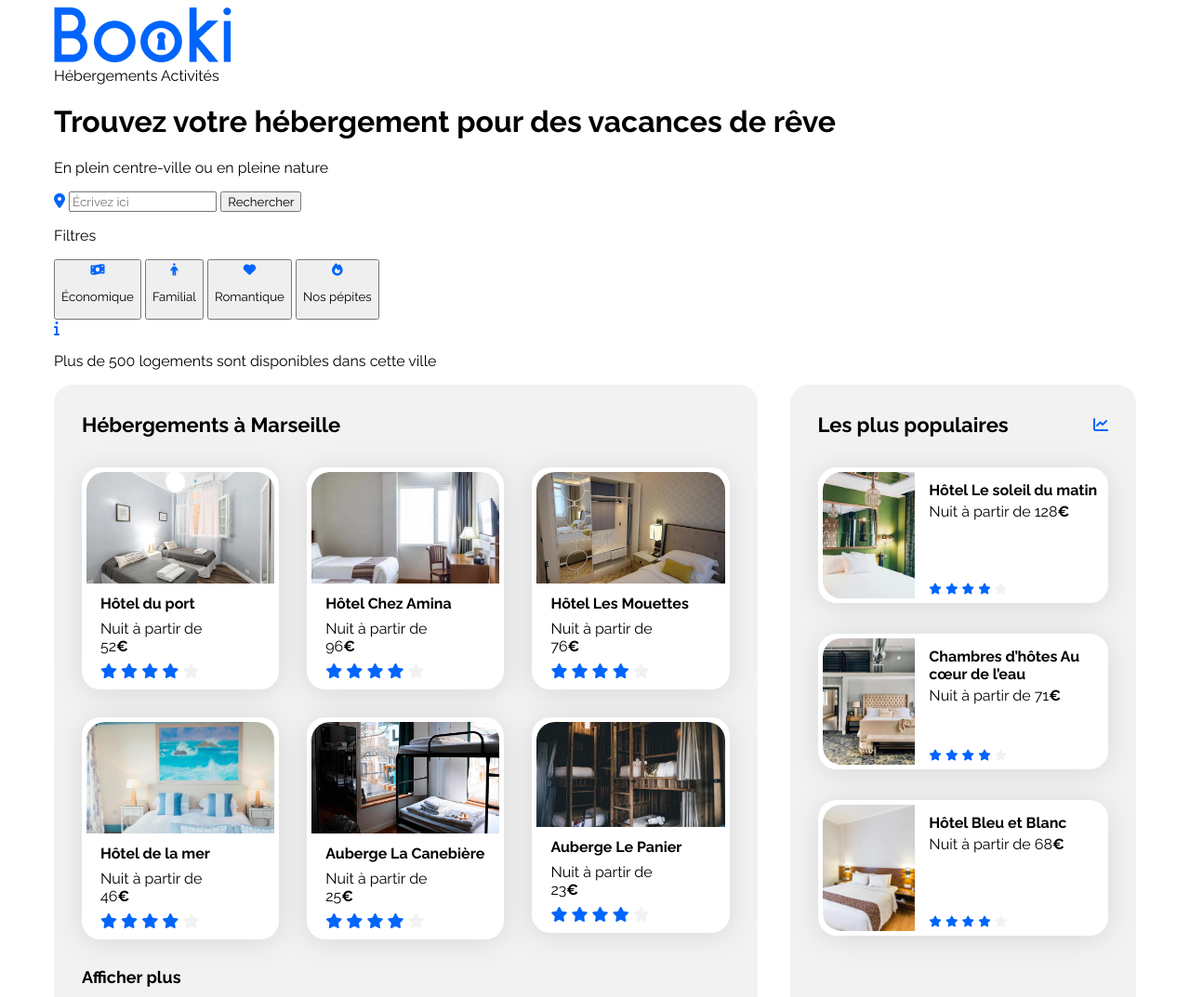
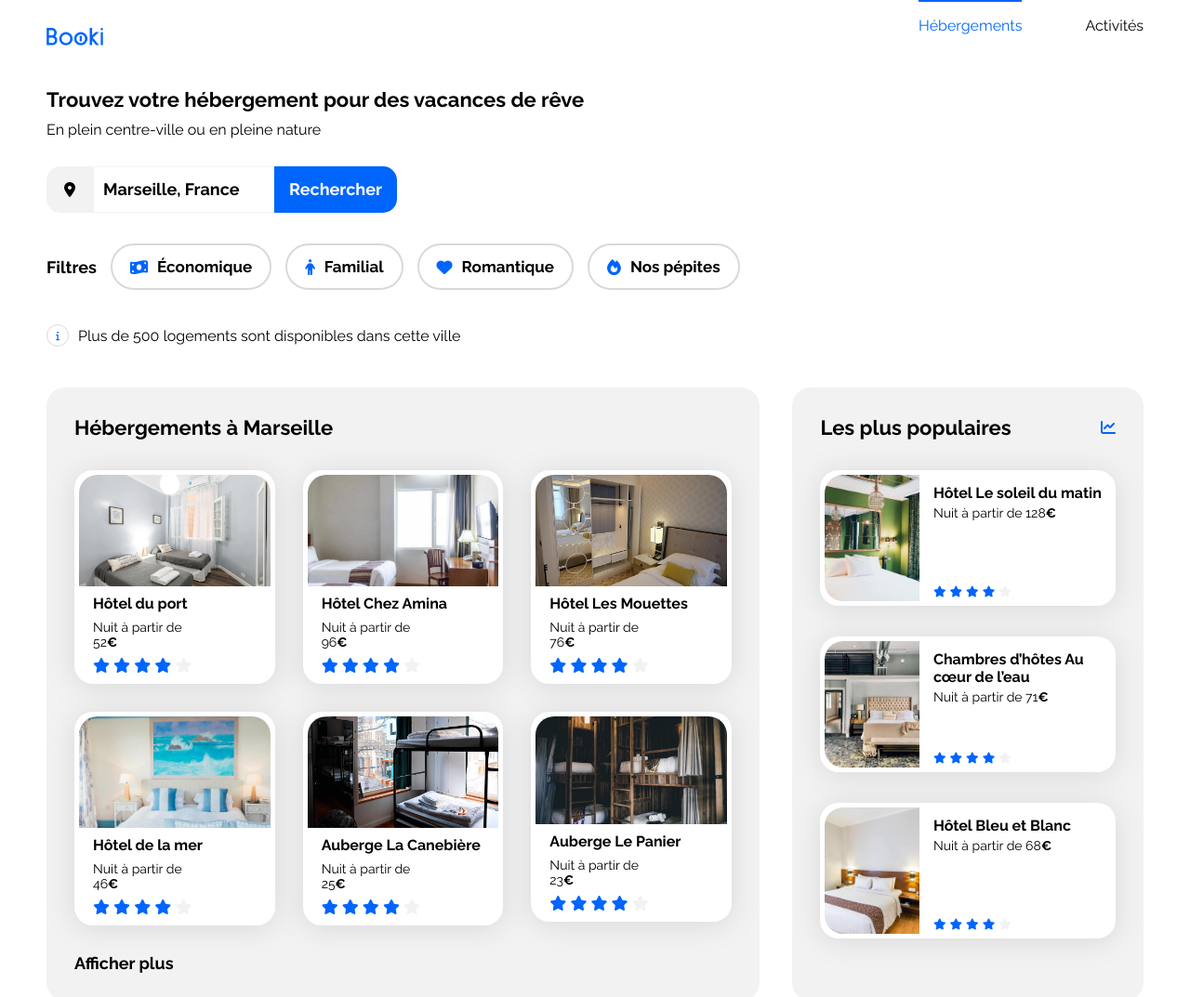
Before and after one commit to NatachaLefevre/Booki-site-d-agence-de-voyages, a plain HTML site: page booki-starter-code-master/index.html in a window 1280 px wide. Shown: the top 1073 px of the page at 93% size. Drawn offline with Linux system fonts and the light colour scheme.

Commit message:
Code CSS fini

```diff
--- a/booki-starter-code-master/css/style.css
+++ b/booki-starter-code-master/css/style.css
@@ -1,6 +1,7 @@
 /****** General ***********/
 * {
     font-family: 'Raleway', sans-serif;
+    box-sizing: border-box;
 }
 
 :root {
@@ -14,6 +15,7 @@
 }
 
 body {
+    margin: 0;
     display: flex;
     justify-content: center;
 }
@@ -44,10 +46,17 @@ a {
 
 .card-img {
     object-fit: cover;
+    /* Cette classe n'apparaît pas dans le code html,
+    et l'ajouter comme la masquer ne change pas l'apparence du site.
+    En l'état elle semble ne servir à rien */
 }
 
 .card-title {
     font-size: 16px;
+}
+
+.card-subtitle {
+    font-size: 14px;
 }
 
 .euro {
@@ -58,13 +67,183 @@ a {
     color: var(--main-bg-color)
 }
 
+/****** Header ***********/
+
+.logo-liens {
+    display: flex;
+    /* align-items: center; */
+    justify-content: space-between;
+    padding: 0 0px 30px 0px;
+}
+
+.logo {
+    width: 61px;
+    /* height: 24px; */
+    margin: 0;
+    padding-top: 30px;
+}
+
+nav {
+    display: flex;
+    height: 100%;
+    align-items: baseline;
+    flex-direction: row;
+    flex-wrap: wrap;
+    font-size: 16px;
+    gap: 68px;
+    margin: 0;
+
+}
+
+.nav-link {
+    margin: 0;
+    padding-top: 16px;
+    border-top: 2px solid transparent;
+    height: 100%;
+}
+
+/* nav>a:hover {
+    color: #0065FC;
+} */
+
+.nav-link.active, .nav-link:hover {
+    /* Indique que la barre bleue apparaît quand les liens sont actifs et quand la souris passe dessus */
+    color: #0065FC;
+    border-top: 2px solid #0065FC;
+}
+
+.title {
+    margin-bottom: 30px;
+}
+
+h1 {
+    font-size: 22px;
+    font-weight: 700;
+    margin-bottom: 10px;
+}
+
+.accroche {
+    font-size: 16px;
+    margin: 0;
+}
+
+form {
+    display: flex;
+    align-items: center;
+    width: 100%;
+    height: 50px;
+    margin-bottom: 30px;
+}
+
+form>div {
+    width: 50px;
+    height: 100%;
+    border-radius: 15px 0 0 15px;
+    background-color: #F2F2F2;
+    display: flex;
+    align-items: center;
+    justify-content: center;
+}
+
+.search {
+    width: 100%;
+    max-width: 195px;
+    height: 50px;
+    background-color: white;
+    border: 0px;
+    border: 1px solid #F2F2F2;
+    padding: 0 0 0 10px;
+    font-size: 18px;
+    outline: none;
+    font-weight: 700;
+}
+
+
+.submit {
+    width: 132px;
+    height: 50px;
+    background-color: #0065FC;
+    color: white;
+    font-size: 18px;
+    font-weight: 700;
+    border-radius: 0 15px 15px 0;
+    border: none;
+    cursor: pointer;
+    /* Pour indiquer une main par-dessus le bouton Rechercher */
+}
+
+form>div>.fa-solid {
+    color: black;
+}
+/*  Ajouter > quand on veut modifier une classe dans une classe
+pour éviter que toutes les classes identiques soient impactées.
+Pas indispensable mais recommandé.
+À utiliser seulement pour une classe DANS une autre classe. */
+
+.filtres {
+    display: flex;
+    flex-direction: row;
+    justify-content: flex-start;
+    align-items: center;
+    margin-bottom: 20px;
+    gap: 15px;
+}
+
+.filtres>p {
+    font-size: 18px;
+    font-weight: 700;
+}
+
+button {
+    display: flex;
+    flex-direction: row;
+    align-items: center;
+    /* cursor: pointer; */
+    background-color: white;
+    height: 50px;
+    border: 2px solid #d9d9d9;
+    border-radius: 25px;
+    padding: 4px 19px 4px 19px;
+    gap: 10px;
+    font-size: 17px;
+    font-weight: 700;
+}
+
+button:hover {
+    background-color: #DEEBFF;
+}
+
+.info {
+    display: flex;
+    align-items: center;
+    font-size: 16px;
+    font-weight: 400;
+    margin-bottom: 30px;
+    gap: 10px;
+}
+
+.info>div {
+    display: flex;
+    align-items: center;
+    justify-content: center;
+    width: 24px;
+    height: 24px;
+    border: 1px solid #D9D9D9;
+    border-radius: 50%;
+}
+
+.info>div>.fa-solid {
+    font-size: 10px;
+}
+
+
 /****** Hebergements And Populaires ***********/
 .hebergements-and-populaires {
     display: flex;
     justify-content: space-between;
 }
 
-.hebergements-and-populaires section {
+.hebergements-and-populaires>section {
     background-color: var(--main-bg-color);
     border-radius: 20px;
     padding: 30px;
@@ -80,7 +259,8 @@ a {
     /* width: 33%; */
     display: grid;
     /* flex-wrap: wrap; */
-    grid-template-columns: repeat(3, 1fr); /* Grid permet d'avoir un alignement plus rapide que flex */
+    grid-template-columns: repeat(3, 1fr);
+    /* Grid permet d'avoir un alignement plus rapide que flex */
     grid-gap: 30px;
     margin-top: 33px;
 }
@@ -90,13 +270,14 @@ a {
     max-height: 120px;
     border-top-left-radius: 20px;
     border-top-right-radius: 20px;
-    object-fit: cover; /* Object : Pour que les photos apparaissent non écrasées */
+    object-fit: cover;
+    /* Object-fit : Pour que les photos apparaissent non écrasées */
     object-position: center;
 }
 
 .hebergements-cards .card-title {
     margin: 0;
-    margin-top: 8px;
+    margin-top: 5px;
     white-space: nowrap;
 
     /* margin-bottom: 4px; */
@@ -172,6 +353,76 @@ a {
     margin-bottom: 5px;
 }
 
+/****** Activités ***********/
+
+.activites .section-title {
+    padding: 60px 0px 30px 30px;
+}
+
+.activites-card {
+    /* La mise en page se casse si je change le nom de la classe
+    (alors que le nom est le même sur html et css) */
+    display: flex;
+    gap: 30px;
+}
+
+.card-activites {
+    width: 100%;
+    height: 429px;
+    /* height: normalement la taille est de 439px,
+    mais j'ai un décalage de 10px sur le site, je ne sais pas pourquoi */
+
+    background-color: white;
+    border-radius: 20px;
+    filter: drop-shadow(0px 3px 15px rgba(0, 0, 0, 0.1));
+    margin-bottom: 60px;
+}
+
+.activites-card img {
+    width: 100%;
+    height: 87%;
+    border-top-left-radius: 20px;
+    border-top-right-radius: 20px;
+    object-fit: cover;
+}
+
+.h3-activites {
+    font-size: 16px;
+    padding-left: 10px;
+
+}
+
+/* Faire une classe spécifique pour le texte, pour l'aligner correctement ? */
+
+
+
+/********** Footer ***********/
+
+footer {
+    display: flex;
+    flex-direction: row;
+    /* Pour placer les catégories sur la même ligne */
+    background-color: var(--main-bg-color);
+    /* Le gris est plus foncé que sur les autres parties, alors que c'est la même couleur ? */
+    padding-left: 20px;
+}
+
+.footer-section {
+    width: 33%;
+    gap: 30px;
+}
+
+.h3-footer {
+    line-height: 10px;
+    margin: 30px 0px 10px 0px;
+}
+
+.p-footer {
+    display: flex;
+    flex-direction: column;
+    line-height: 30px;
+    /* Pour mettre les textes à la ligne. Tester de les placer en liste ? */
+}
 
 
 
--- a/booki-starter-code-master/index.html
+++ b/booki-starter-code-master/index.html
@@ -16,51 +16,57 @@
 
 <body>
     <div class="main-container">
+
         <header>
-            <div>
-                <img src="./images/logo/Booki.png" alt="Logo de Booki">
+            <div class="logo-liens">
+                <img class="logo" src="./images/logo/Booki.png" alt="Logo de Booki">
                 <nav>
-                    <a href="#hebergements">Hébergements</a>
-                    <a href="#activites">Activités</a>
+                    <a href="#hebergements" class="nav-link active">Hébergements</a>
+                    <a href="#activites" class="nav-link">Activités</a>
                 </nav>
             </div>
 
-            <div>
+            <div class="title">
                 <h1>Trouvez votre hébergement pour des vacances de rêve</h1>
-                <p>En plein centre-ville ou en pleine nature</p>
+                <p class="accroche">En plein centre-ville ou en pleine nature</p>
             </div>
 
             <form>
+                <div>
                     <i class="fa-solid fa-location-dot"></i>
-                <input type="text" name="text" class="search" placeholder="Écrivez ici">
+                </div>
+                <!-- Value : Pour indiquer la valeur par défaut. Placeholer : texte d'exemple quand il n'y a pas de valeur -->
+                <input value="Marseille, France" type="text" name="text" class="search" placeholder="Marseille, France">
                 <input type="submit" name="submit" class="submit" value="Rechercher">
             </form>
 
-            <div>
+            <div class="filtres">
                 <p>Filtres</p>
-                <button class="filtres">
+                <button>
                     <i class="fa-solid fa-money-bill-wave"></i>
                     <p>Économique</p>
                 </button>
 
-                <button class="filtres">
+                <button>
                     <i class="fa-solid fa-person"></i>
                     <p>Familial</p>
                 </button>
 
-                <button class="filtres">
+                <button>
                     <i class="fa-solid fa-heart"></i>
                     <p>Romantique</p>
                 </button>
 
-                <button class="filtres">
+                <button>
                     <i class="fa-solid fa-fire"></i>
                     <p>Nos pépites</p>
                 </button>
             </div>
 
+            <div class="info">
                 <div>
                     <i class="fa-solid fa-info"></i>
+                </div>
                 <p>Plus de 500 logements sont disponibles dans cette ville</p>
             </div>
 
@@ -262,49 +268,65 @@
             <section class="activites" id="activites">
                 <h2 class="section-title">Activités à Marseille</h2>
 
-                <article>
-                    <img src="./images/activites/reno-laithienne.jpg" alt="Photo du Vieux-Port de Marseille">
-                    <h3>Vieux-Port</h3>
+                <div class="activites-card">
+
+                    <article class="card-activites">
+                    <img clas src="./images/activites/reno-laithienne.jpg" alt="Photo du Vieux-Port de Marseille">
+                    <h3 class="h3-activites">Vieux-Port</h3>
                 </article>
 
-                <article>
+
+
+                    <article class="card-activites">
                     <img src="./images/activites/paul-hermann.jpg" alt="Photo du Fort de Pomègues">
-                    <h3>Fort de Pomègues</h3>
+                    <h3 class="h3-activites">Fort de Pomègues</h3>
                 </article>
 
-                <article>
+
+
+                <article class="card-activites">
                     <img src="./images/activites/kilyan-sockalingum.jpg" alt="Photo du Parc national des Calanques">
-                    <h3>Parc national des Calanques</h3>
+                    <h3 class="h3-activites">Parc national des Calanques</h3>
                 </article>
 
-                <article>
+
+
+                <article class="card-activites">
                     <img src="./images/activites/florian-wehde.jpg" alt="Photo de Notre-Dame-de-la-Garde">
-                    <h3>Notre-Dame-de-la-Garde</h3>
+                    <h3 class="h3-activites">Notre-Dame-de-la-Garde</h3>
                 </article>
+
+            </div>
 
             </section>
 
         </main>
 
-        <footer>
+        <footer> <!-- Tester des listes dans une seule section ? -->
 
-            <section>
-                <h3>À propos</h3>
+            <section class="footer-section">
+                <h3 class="h3-footer">À propos</h3>
+                <p class="p-footer">
                     <a href="#">Fonctionnement du site</a>
                     <a href="#">Conditions générales</a>
                     <a href="#">Données et confidentialité</a>
+                </p>
             </section>
 
-            <section>
-                <h3>Nos hébergements</h3>
+            <section class="footer-section">
+                <h3 class="h3-footer">Nos hébergements</h3>
+                <p class="p-footer">
                     <a href="#">Charte qualité</a>
                     <a href="#">Proposer votre hôtel</a>
+                </p>
             </section>
 
-            <section>
-                <h3>Assistance</h3>
+            <section class="footer-section">
+                <h3 class="h3-footer">Assistance</h3>
+                <p class="p-footer">
                     <a href="#">Centre d’aide</a>
                     <a href="#">Nous contacter</a>
+                </p>
             </section>
 
         </footer>
```
Lines whose indentation alone changed are shown as unchanged.
